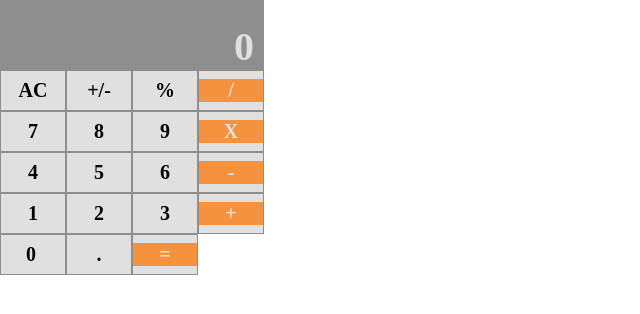
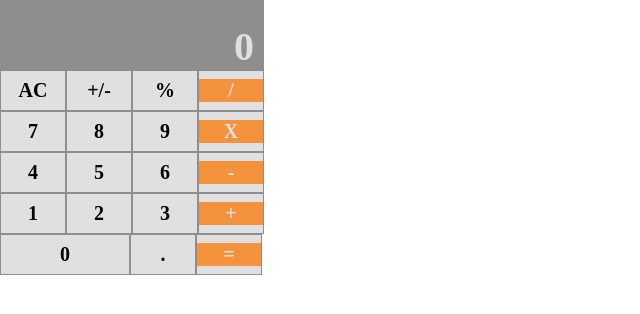
Before and after one commit to MHG16/calculator, a website: page index.html in a window 1280 px wide. Shown: the whole page, without its empty margins (0-640 px from the left). Drawn offline with nearby package versions, Linux system fonts and the light colour scheme.

Commit message:
made 0 button wider

```diff
--- a/index.html
+++ b/index.html
@@ -34,7 +34,7 @@
 			<div><h1 class="operand">+</h1></div>
 	</section>
 	<section class="btn row">
-			<div><h1 class="zero">0</h1></div>
+			<div class="zero"><h1>0</h1></div>
 			<div><h1>.</h1></div>
 			<div><h1 class="operand">=</h1></div>
 	</section>
--- a/styles/main.scss
+++ b/styles/main.scss
@@ -34,13 +34,13 @@ body {
 		background-color: #E0E0E0;
 		border: 1px solid #8E8E8E;
 		padding: .5em 0;
+}
 
-		.zero {
-			width: 8em;
-			text-align:left;
-			padding-left: 1.25em;
-		}
+.btn .zero {
+		width: 8em;
+		text-align:left;
 }
+
 
 .operand {
 	background-color: #F5923E;
```
Also changed, not shown: styles/main.css, 1 other file.
